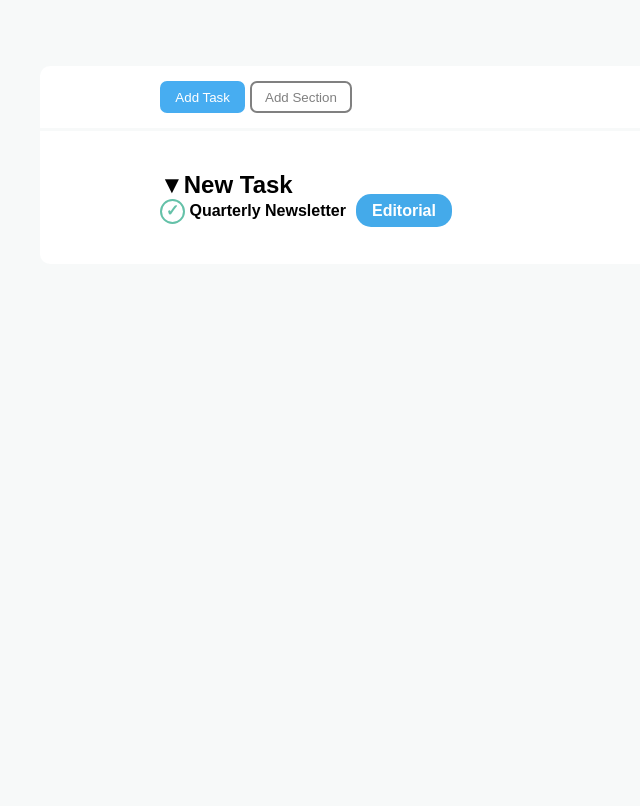
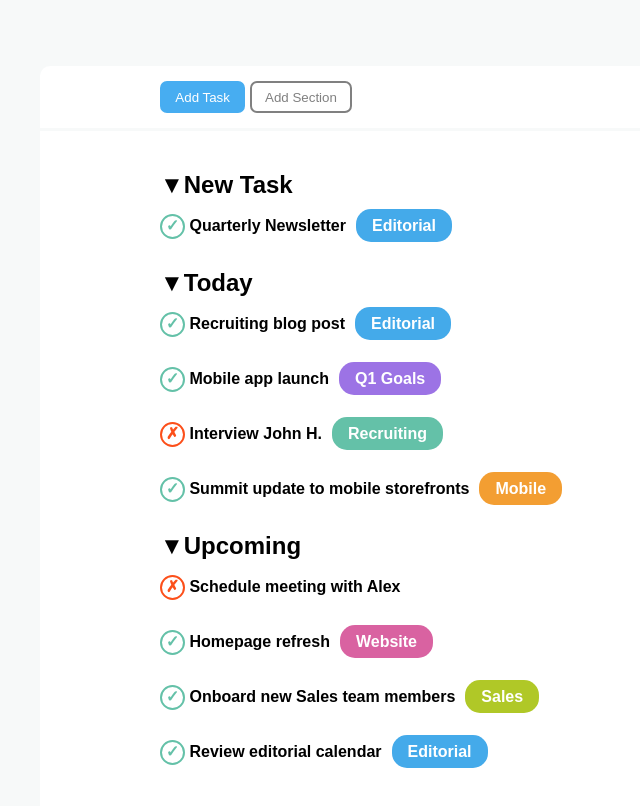
Before and after one commit to MonteDeveloper/html-css-toboolist, a plain HTML site: page index.html in a window 1280 px wide. Shown: the part 104-910 px from the top of the page, without its empty margins (0-640 px from the left). Before the commit the page ends 800 px from the top, so only its background shows below. Drawn offline with Linux system fonts and the light colour scheme.

Commit message:
feat(main): add all taks

```diff
--- a/css/main.css
+++ b/css/main.css
@@ -52,9 +52,17 @@ main div{
 #bot-box{
     margin-top: 3px;
     border-radius: 0px 0px 10px 10px;
-    padding-top: 40px;
     padding-left: 10%;
     padding-bottom: 40px;
+    padding-top: 40px;
+}
+
+h2{
+    padding-bottom: 15px;
+}
+
+p{
+    margin-bottom: 30px;
 }
 
 #b1{
@@ -77,6 +85,16 @@ main div{
     display: inline-block;
     color: #64c1a8;
     border: 2px solid #64c1a8;
+    width: 25px;
+    height: 25px;
+    border-radius: 50%;
+    text-align: center;
+}
+
+.cross{
+    display: inline-block;
+    color: rgb(252, 79, 26);
+    border: 2px solid rgb(252, 79, 26);
     width: 25px;
     height: 25px;
     border-radius: 50%;
--- a/index.html
+++ b/index.html
@@ -20,6 +20,18 @@
         <div id="bot-box">
             <h2>&#9660;New Task</h2>
             <p><span class="check">&check;</span> Quarterly Newsletter<span class="task-type c1">Editorial</span></p>
+
+            <h2>&#9660;Today</h2>
+            <p><span class="check">&check;</span> Recruiting blog post<span class="task-type c1">Editorial</span></p>
+            <p><span class="check">&check;</span> Mobile app launch<span class="task-type c2">Q1 Goals</span></p>
+            <p><span class="cross">&cross;</span> Interview John H.<span class="task-type c3">Recruiting</span></p>
+            <p><span class="check">&check;</span> Summit update to mobile storefronts<span class="task-type c4">Mobile</span></p>
+
+            <h2>&#9660;Upcoming</h2>
+            <p><span class="cross">&cross;</span> Schedule meeting with Alex</p>
+            <p><span class="check">&check;</span> Homepage refresh<span class="task-type c5">Website</span></p>
+            <p><span class="check">&check;</span> Onboard new Sales team members<span class="task-type c6">Sales</span></p>
+            <p><span class="check">&check;</span> Review editorial calendar<span class="task-type c1">Editorial</span></p>
         </div>
     </main>
 </body>
```
